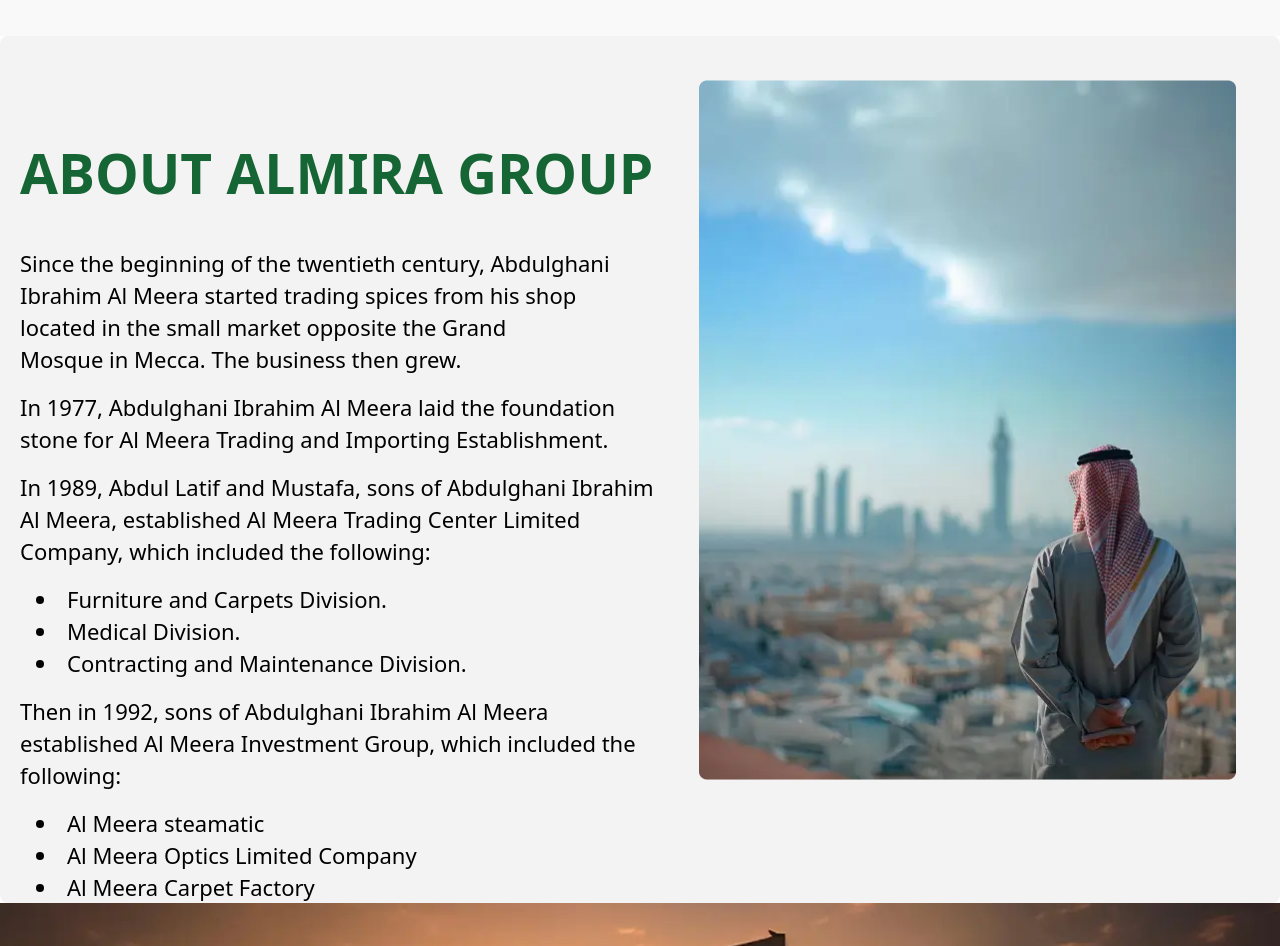
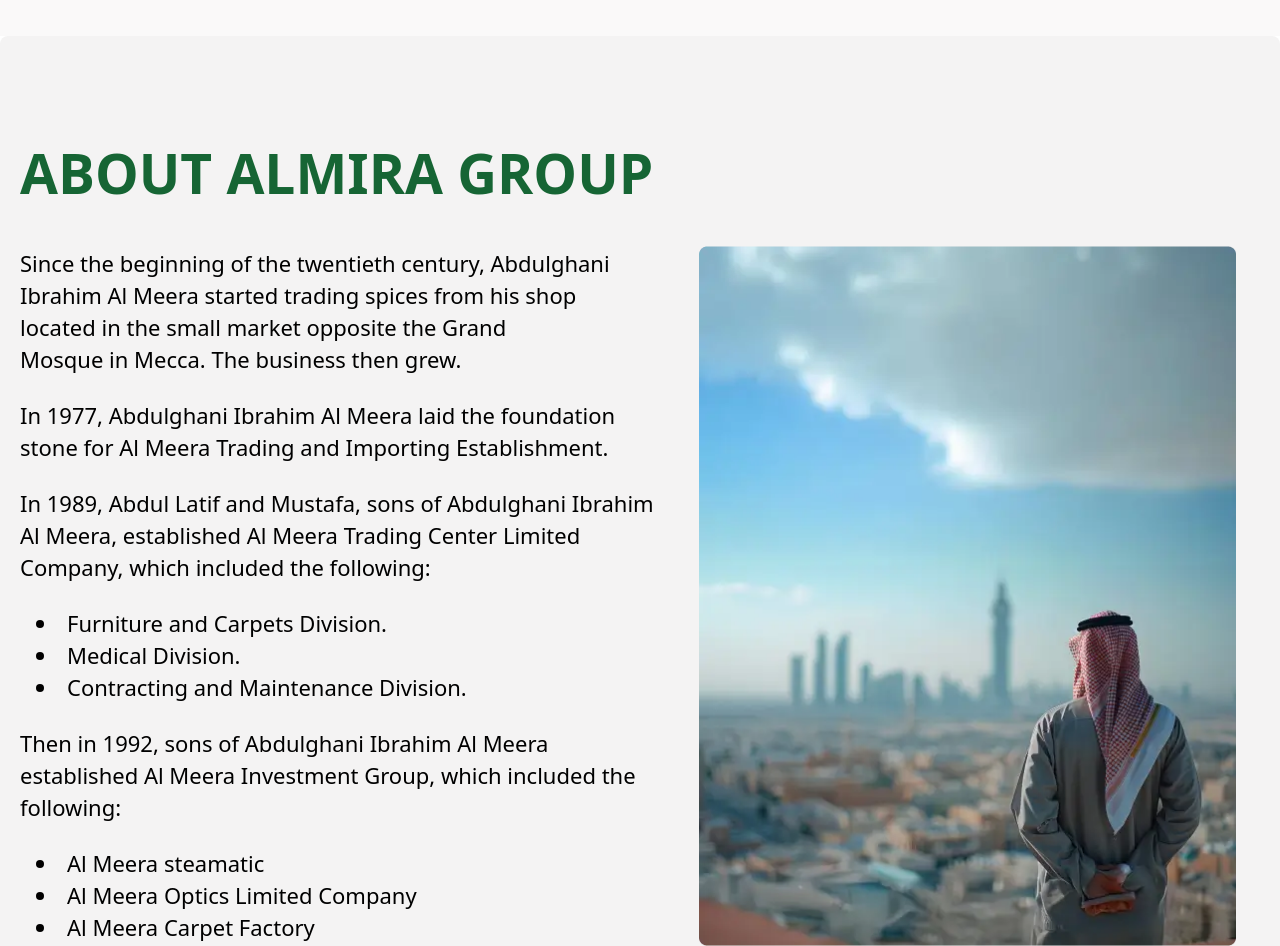
Before and after one commit to asmaamostafa74/Almira, a website: page index.html in a window 1280 px wide. Shown: the part 2400-3346 px from the top of the page. Drawn offline with nearby package versions, Linux system fonts and the light colour scheme.

Commit message:
About Section

```diff
--- a/index.html
+++ b/index.html
@@ -214,17 +214,17 @@
         <!-- Start About -->
             <div id="about-section" class="bg-[#F4F3F3] rounded-lg">
                 <div class="container mx-auto flex flex-col lg:flex-row justify-evenly">
-                    <div class="lg:w-[638px] mt-[96px] ml-5">
+                    <div class="lg:w-[638px] mt-[96px] mb-[96px] ml-5">
                         <h1 id="almiraGroup" class="ltr:text-[55px] rtl:text-[70px] font-bold text-green-800 mb-[32px] uppercase">about Almira group</h1>
-                        <p id="paraOne" class="mb-4 ltr:font-normal text-2xl rtl:font-semibold text-[22px]">Since the beginning of the twentieth century, Abdulghani Ibrahim Al Meera started trading spices from his shop located in the small market opposite the Grand <br>  Mosque in Mecca. The business then grew.</p>
-                        <p id="paraTwo" class="mb-4 ltr:font-normal text-2xl rtl:font-semibold text-[22px]">In 1977, Abdulghani Ibrahim Al Meera laid the foundation stone for Al Meera Trading and Importing Establishment.</p>
-                        <p id="paraThree" class="mb-4 ltr:font-normal text-2xl rtl:font-semibold text-[22px]">In 1989, Abdul Latif and Mustafa, sons of Abdulghani Ibrahim Al Meera, established Al Meera Trading Center Limited Company, which included the following:</p>
-                        <ul class="list-disc list-inside mb-4 ml-4">
+                        <p id="paraOne" class="mb-[24px] ltr:font-normal text-2xl rtl:font-semibold text-[22px]">Since the beginning of the twentieth century, Abdulghani Ibrahim Al Meera started trading spices from his shop located in the small market opposite the Grand <br>  Mosque in Mecca. The business then grew.</p>
+                        <p id="paraTwo" class="mb-[24px] ltr:font-normal text-2xl rtl:font-semibold text-[22px]">In 1977, Abdulghani Ibrahim Al Meera laid the foundation stone for Al Meera Trading and Importing Establishment.</p>
+                        <p id="paraThree" class="mb-[24px] ltr:font-normal text-2xl rtl:font-semibold text-[22px]">In 1989, Abdul Latif and Mustafa, sons of Abdulghani Ibrahim Al Meera, established Al Meera Trading Center Limited Company, which included the following:</p>
+                        <ul class="list-disc list-inside mb-[24px] ml-4">
                             <li id="listOne" class="ltr:font-normal text-2xl rtl:font-semibold text-[22px]">Furniture and Carpets Division.</li>
                             <li id="listTwo" class="ltr:font-normal text-2xl rtl:font-semibold text-[22px]">Medical Division.</li>
                             <li id="listThree" class="ltr:font-normal text-2xl rtl:font-semibold text-[22px]">Contracting and Maintenance Division.</li>
                         </ul>
-                        <p id="paraFour" class="mb-4 ltr:font-normal text-2xl rtl:font-semibold text-[22px]">Then in 1992, sons of Abdulghani Ibrahim Al Meera established Al Meera Investment Group, which included the following:</p>
+                        <p id="paraFour" class="mb-[24px] ltr:font-normal text-2xl rtl:font-semibold text-[22px]">Then in 1992, sons of Abdulghani Ibrahim Al Meera established Al Meera Investment Group, which included the following:</p>
                         <ul class="list-disc list-inside ml-4">
                             <li id="listFour" class="ltr:font-normal text-2xl rtl:font-semibold text-[22px]">Al Meera steamatic</li>
                             <li id="listFive" class="ltr:font-normal text-2xl rtl:font-semibold text-[22px]">Al Meera Optics Limited Company</li>
@@ -232,7 +232,7 @@
                         </ul>
                     </div>
                     <div class="p-11 md:flex hidden">
-                        <img src="./images/Frame252.webp" class="w-[540px] h-[700px]" alt="Frame252"  />
+                        <img src="./images/Frame252.webp" class="w-[540px] h-[700px] mt-[165.5px]" alt="Frame252"  />
                     </div>
                 </div>
             </div>
```
